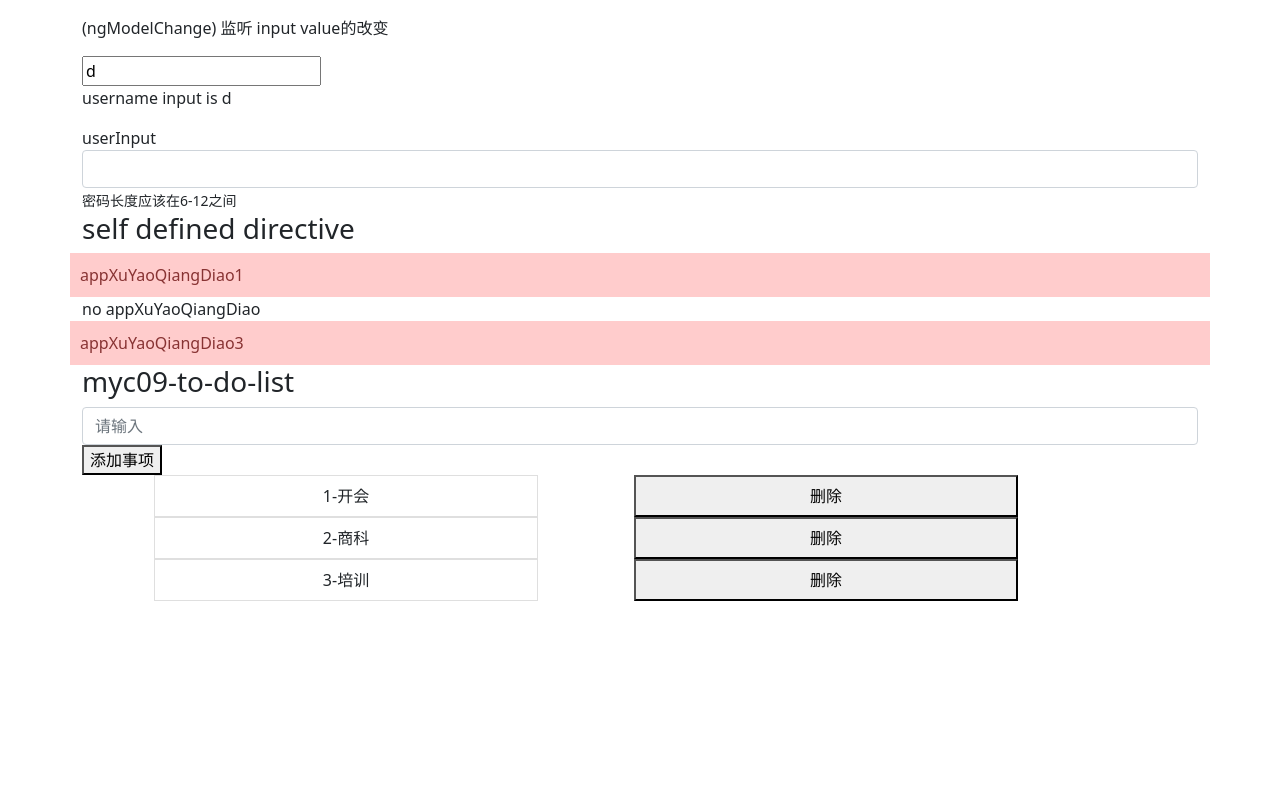
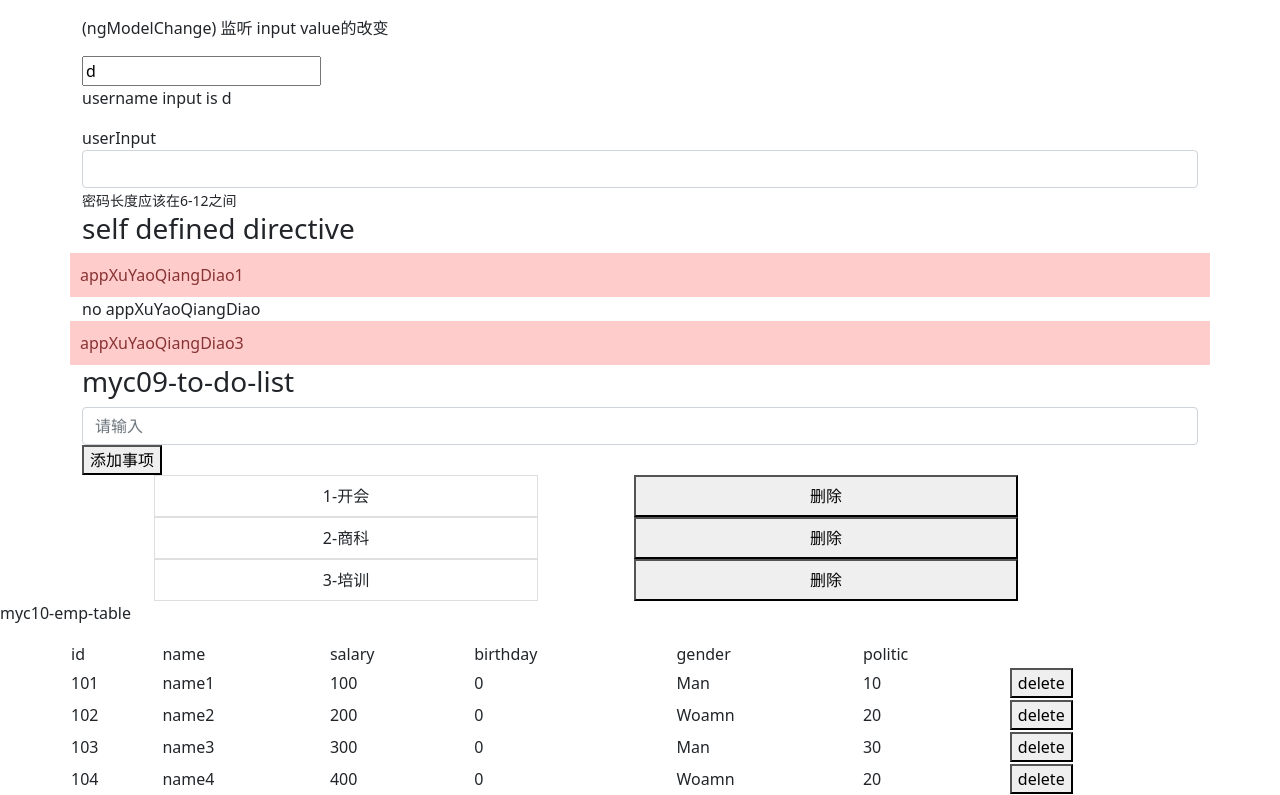
Before and after one commit to foureverhh/angular-bilibili-danei, an Angular app: page / in a window 1280 px wide. Shown: the part 1576-2371 px from the top of the page. Before the commit the page ends 2177 px from the top, so only its background shows below. Built offline with nearby package versions, Linux system fonts and the light colour scheme.

Commit message:
basic @Pipe({name:'pipeName'})  and tranform method

```diff
--- a/src/app/app.component.html
+++ b/src/app/app.component.html
@@ -12,3 +12,4 @@
 <app-myc07-switch></app-myc07-switch>
 <app-myc08-ng-model></app-myc08-ng-model>
 <app-myc09-to-do-list></app-myc09-to-do-list>
+<app-myc10-emp-table></app-myc10-emp-table>
--- a/src/app/app.module.ts
+++ b/src/app/app.module.ts
@@ -15,7 +15,8 @@ import { Myc08NgModelComponent } from './myc08-ng-model/myc08-ng-model.component
 import { FormsModule } from '@angular/forms';
 import { XuYaoQiangDiaoDirective } from './self-define-directive/xuYaoQiangDiao/xu-yao-qiang-diao.directive';
 import { Myc09ToDoListComponent } from './myc09-to-do-list/myc09-to-do-list.component';
-
+import { Myc10EmpTableComponent } from './myc10-emp-table/myc10-emp-table.component';
+import { GenderPipe } from './filter/gender.pipe';
 
 @NgModule({
   declarations: [
@@ -31,6 +32,8 @@ import { Myc09ToDoListComponent } from './myc09-to-do-list/myc09-to-do-list.comp
     Myc08NgModelComponent,
     XuYaoQiangDiaoDirective,
     Myc09ToDoListComponent,
+    Myc10EmpTableComponent,
+    GenderPipe,
   ],
   imports: [
     BrowserModule,
--- /dev/null
+++ b/src/app/filter/gender.pipe.ts
@@ -0,0 +1,14 @@
+import { NgModule, Pipe } from "@angular/core";
+
+@Pipe({
+    name : 'gender',
+})
+export class GenderPipe {
+    transform(val: any): any {
+        if(val == 1) {
+            return 'Man';
+        }else if(val == 0) {
+            return 'Woamn';
+        }
+    }
+}
--- /dev/null
+++ b/src/app/myc10-emp-table/myc10-emp-table.component.html
@@ -0,0 +1,34 @@
+<p>myc10-emp-table </p>
+<div class="container">
+    <div class="row">
+        <table [ngStyle]="{'boder':'2px solid black'}">
+            <thead>
+                <tr>
+                    <td>id</td>
+                    <td>name</td>
+                    <td>salary</td>
+                    <td>birthday</td>
+                    <td>gender</td>
+                    <td>politic</td>
+                    <td></td>
+                </tr>
+            </thead>
+            <tbody *ngIf="empList.length == 0">
+                <tr>
+                    <td colspan="7">No employee</td>
+                </tr>
+            </tbody>
+            <tbody *ngFor="let item of empList; let i = index">
+                <tr>
+                    <td>{{ item.eid }}</td>
+                    <td>{{ item.ename }}</td>
+                    <td>{{ item.salary }}</td>
+                    <td>{{ item.birthday }}</td>
+                    <td>{{ item.gender | gender }}</td>
+                    <td>{{ item.politic }}</td>
+                    <td><button (click)="removeEmp(i)">delete</button></td>
+                </tr>
+            </tbody>
+        </table>
+    </div>
+</div>
--- /dev/null
+++ b/src/app/myc10-emp-table/myc10-emp-table.component.ts
@@ -0,0 +1,25 @@
+import { Component, OnInit } from '@angular/core';
+
+@Component({
+  selector: 'app-myc10-emp-table',
+  templateUrl: './myc10-emp-table.component.html',
+  styleUrls: ['./myc10-emp-table.component.scss']
+})
+export class Myc10EmpTableComponent implements OnInit {
+
+  empList = [
+    {eid: 101, ename:'name1', salary: 100, birthday:  0, gender: 1, politic: 10 },
+    {eid: 102, ename:'name2', salary: 200, birthday:  0, gender: 0, politic: 20 },
+    {eid: 103, ename:'name3', salary: 300, birthday:  0, gender: 1, politic: 30 },
+    {eid: 104, ename:'name4', salary: 400, birthday:  0, gender: 0, politic: 20 },
+  ];
+
+  constructor() { }
+
+  ngOnInit(): void {
+  }
+
+  removeEmp(index: number) {
+    this.empList.splice(index,1);
+  }
+}
```
Also changed, not shown: src/app/myc10-emp-table/myc10-emp-table.component.scss (added), 1 other file (tests, documents, lock files or other folders).
